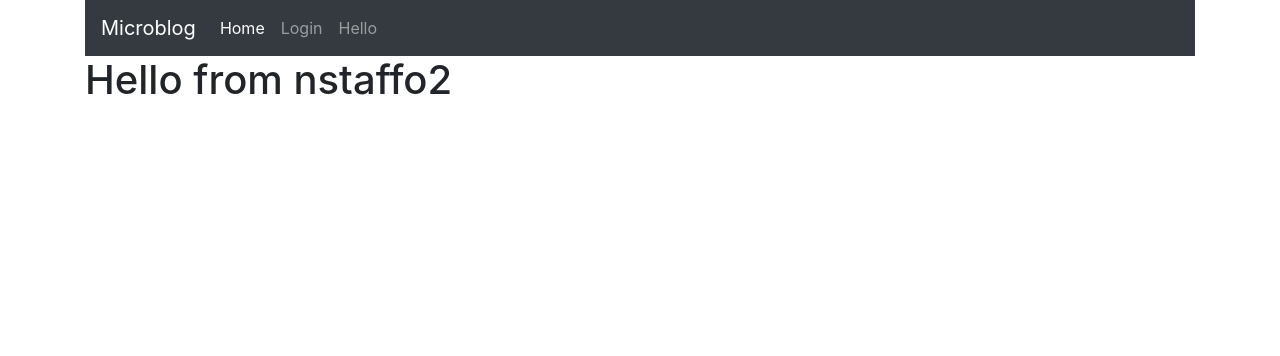
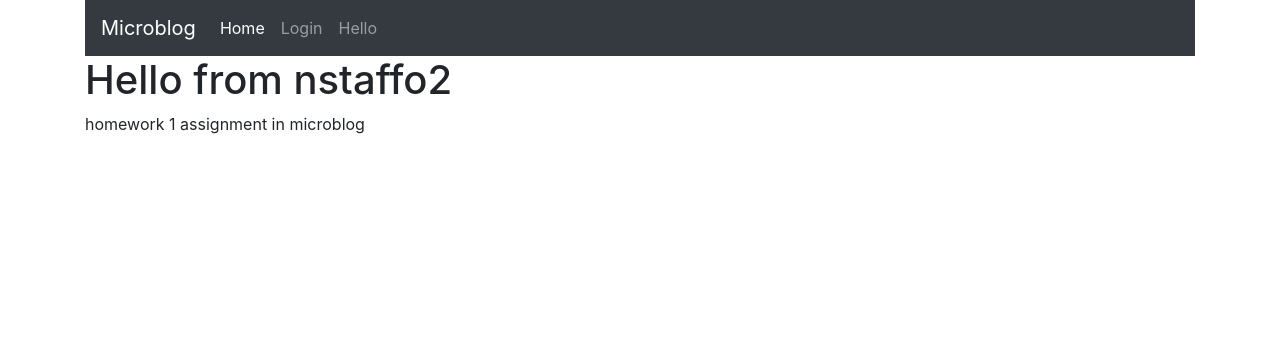
Before and after one commit to NickStafford2/Web-Design-Microblog, a Flask app: page /hello in a window 1280 px wide. Shown: the top 356 px of the page. Run offline with Flask 2, Linux system fonts and the light colour scheme; some libraries are stand-ins or nearby versions.

Commit message:
was unable to push, I made minor changes and am trying again

```diff
--- a/app/templates/hello.html
+++ b/app/templates/hello.html
@@ -2,5 +2,5 @@
 
 {% block content %}
 	<h1>Hello from nstaffo2</h1>
-
+	homework 1 assignment in microblog
 {% endblock %}
```
Also changed, not shown: app/routes.py (line endings or trailing spaces), app/templates/base.html (line endings or trailing spaces).
